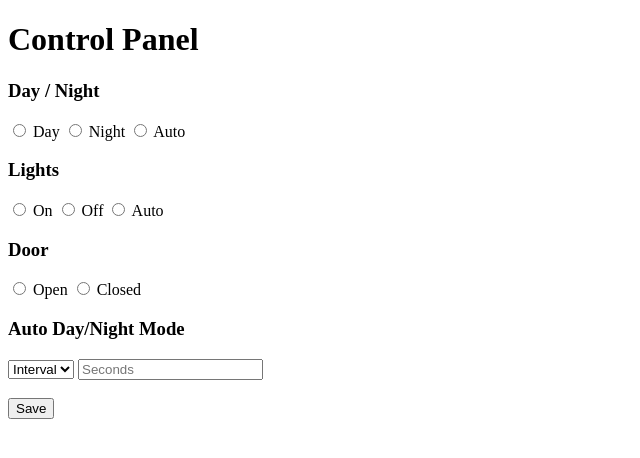
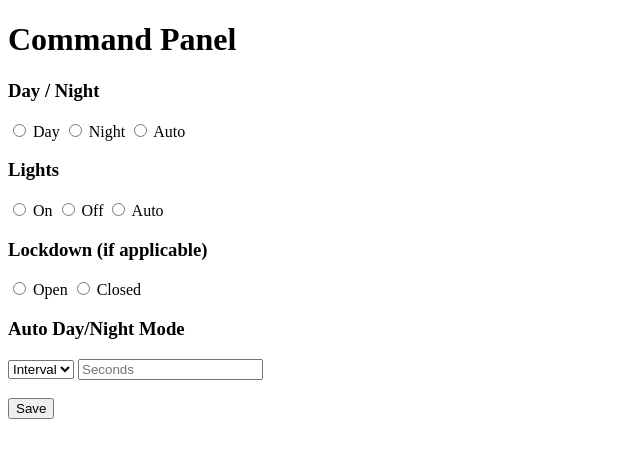
Before and after one commit to azwqxr/bl-controller, a plain HTML site: page index.html in a window 1280 px wide. Shown: the whole page, without its empty margins (0-640 px from the left). Drawn offline with Linux system fonts and the light colour scheme; no server answers.

Commit message:
Update index.html

```diff
--- a/index.html
+++ b/index.html
@@ -2,10 +2,10 @@
 <html>
 <head>
   <meta charset="utf-8">
-  <title>HTTP Transmitter Panel</title>
+  <title>HTTP Transmitter Command Panel</title>
 </head>
 <body>
-<h1>Control Panel</h1>
+<h1>Command Panel</h1>
 
 <h3>Day / Night</h3>
 <label><input type="radio" name="dayNight" value="day"> Day</label>
@@ -17,7 +17,7 @@
 <label><input type="radio" name="light" value="off"> Off</label>
 <label><input type="radio" name="light" value="auto"> Auto</label>
 
-<h3>Door</h3>
+<h3>Lockdown (if applicable)</h3>
 <label><input type="radio" name="door" value="open"> Open</label>
 <label><input type="radio" name="door" value="closed"> Closed</label>
 
```
